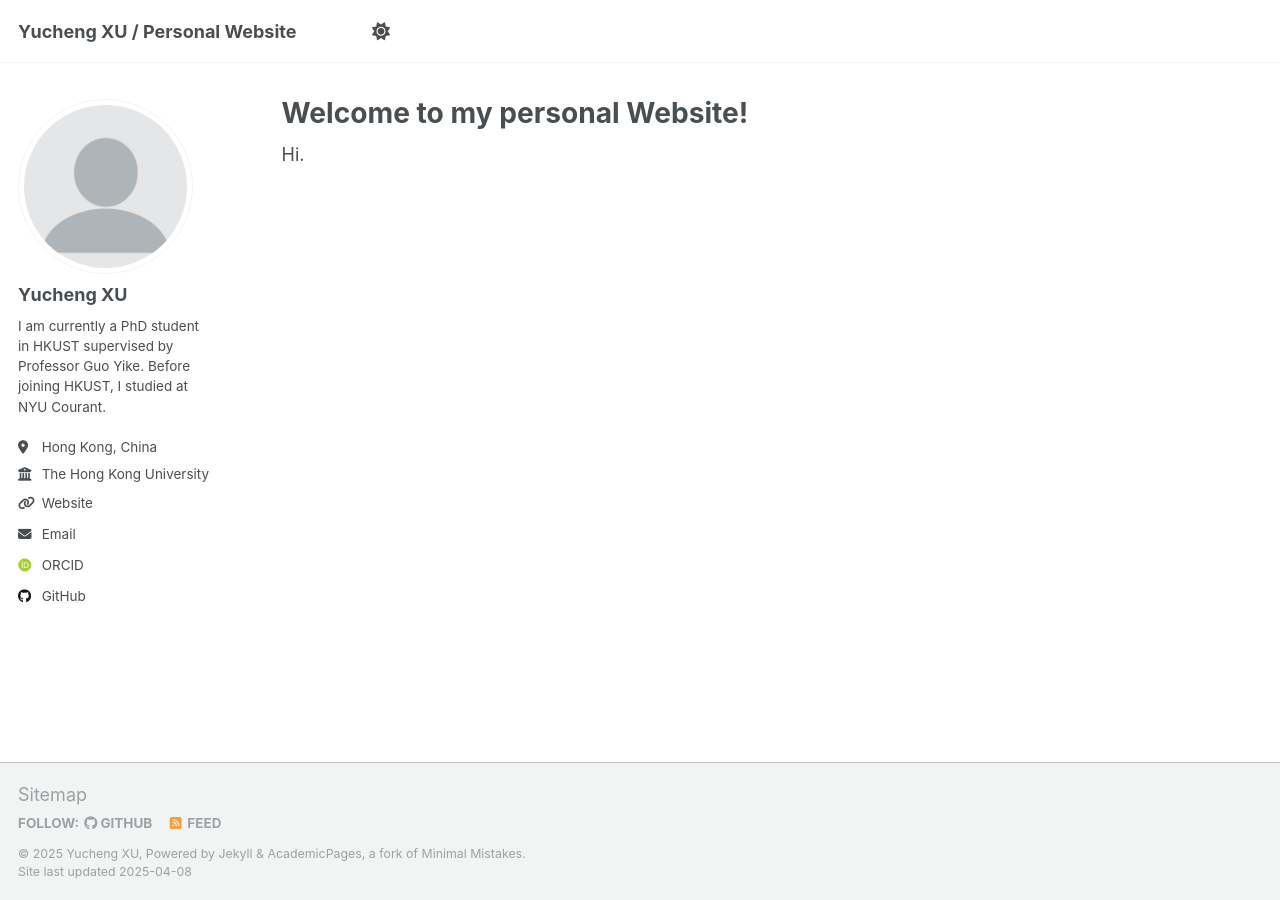
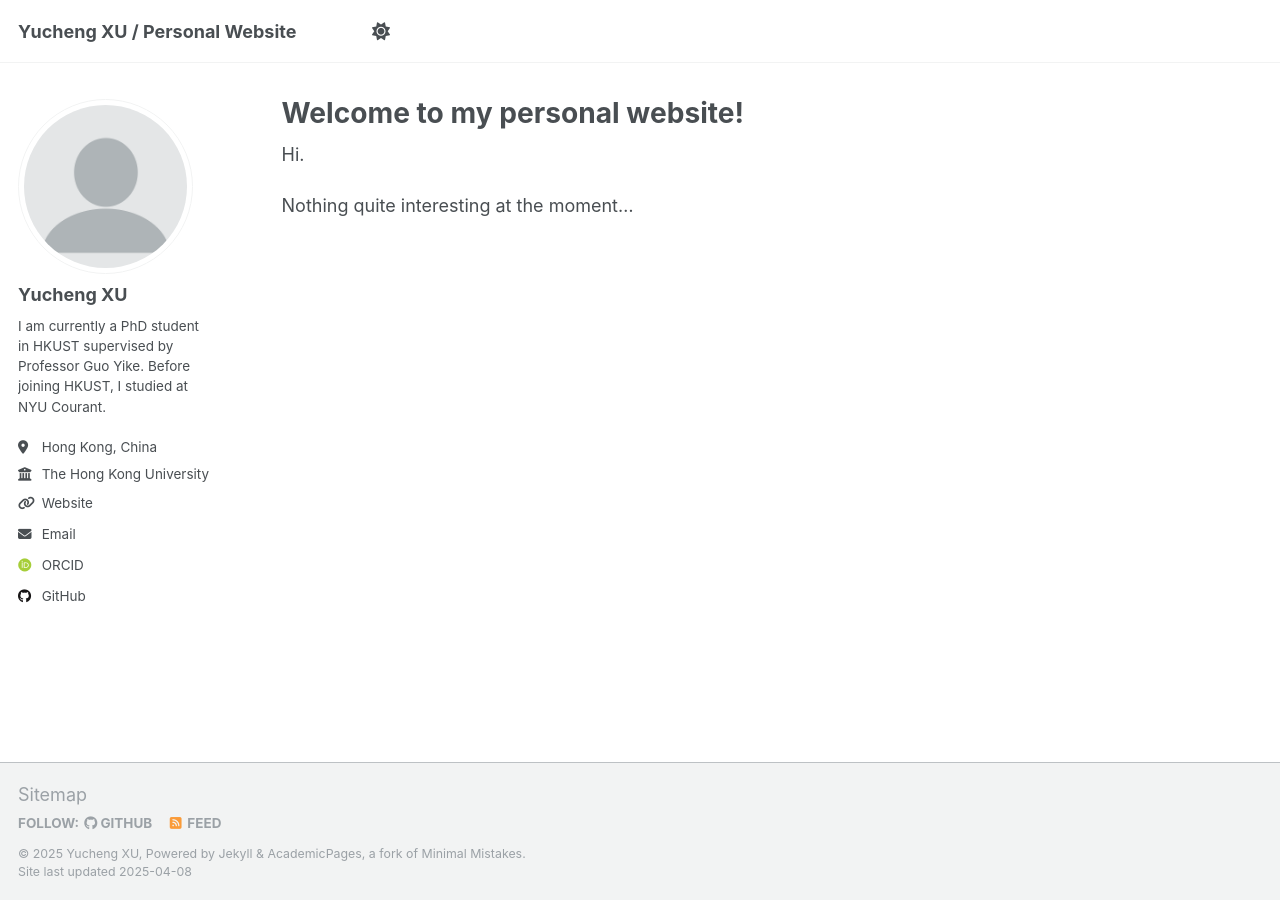
Before and after one commit to Yucheng-XPH/Yucheng-XPH.github.io, a Jekyll site: the page built from _pages/about.md, in a window 1280 px wide. Built offline with Jekyll 4.4.1, drawn with Linux system fonts in a browser that asks for light colours; some web fonts are replaced.

Commit message:
Update about.md

```diff
--- a/_pages/about.md
+++ b/_pages/about.md
@@ -1,6 +1,6 @@
 ---
 permalink: /
-title: "Welcome to my personal Website!"
+title: "Welcome to my personal website!"
 author_profile: true
 redirect_from:
   - /about/
@@ -8,3 +8,5 @@ redirect_from:
 ---
 
 Hi.
+
+Nothing quite interesting at the moment...
```
